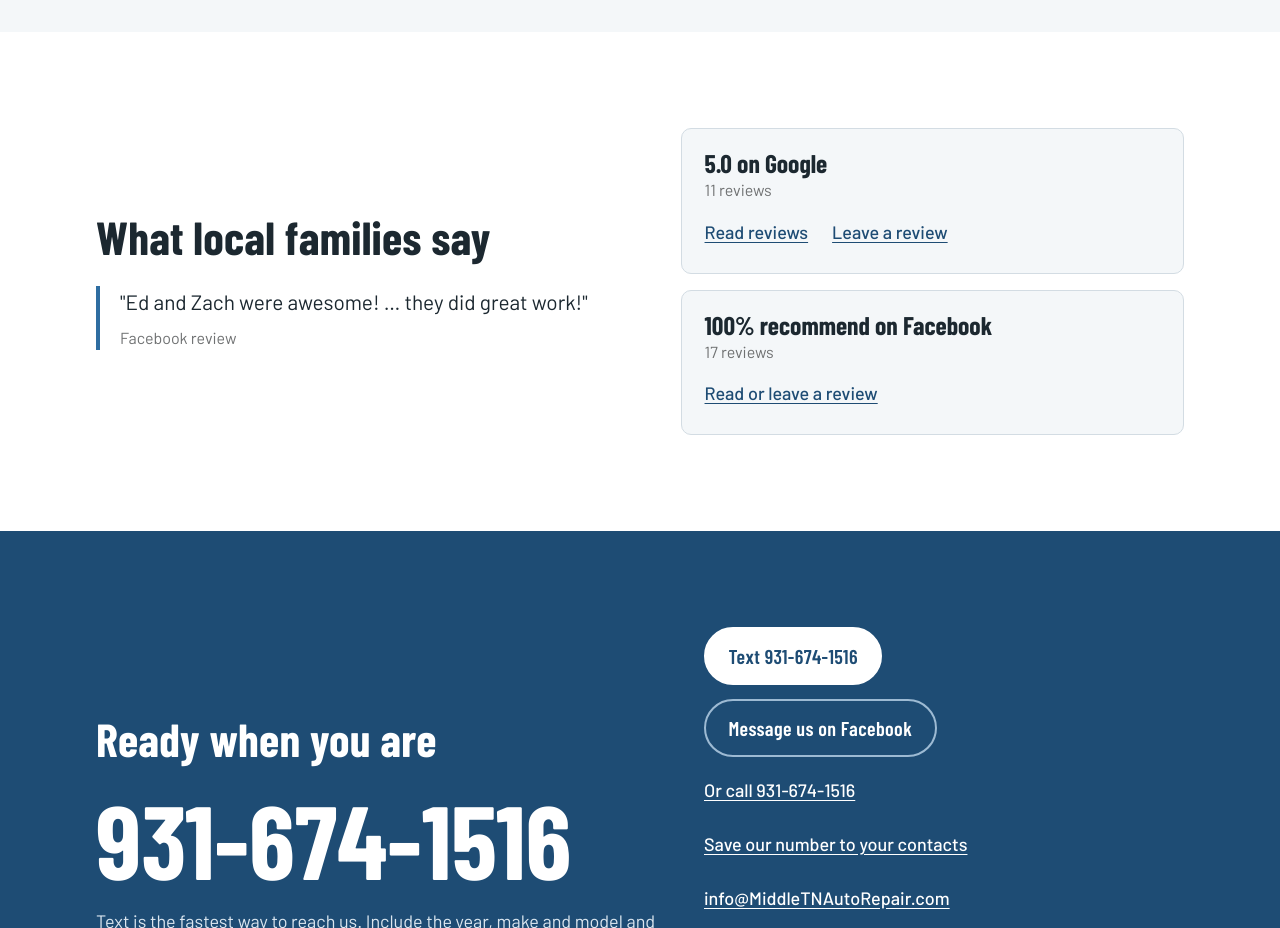
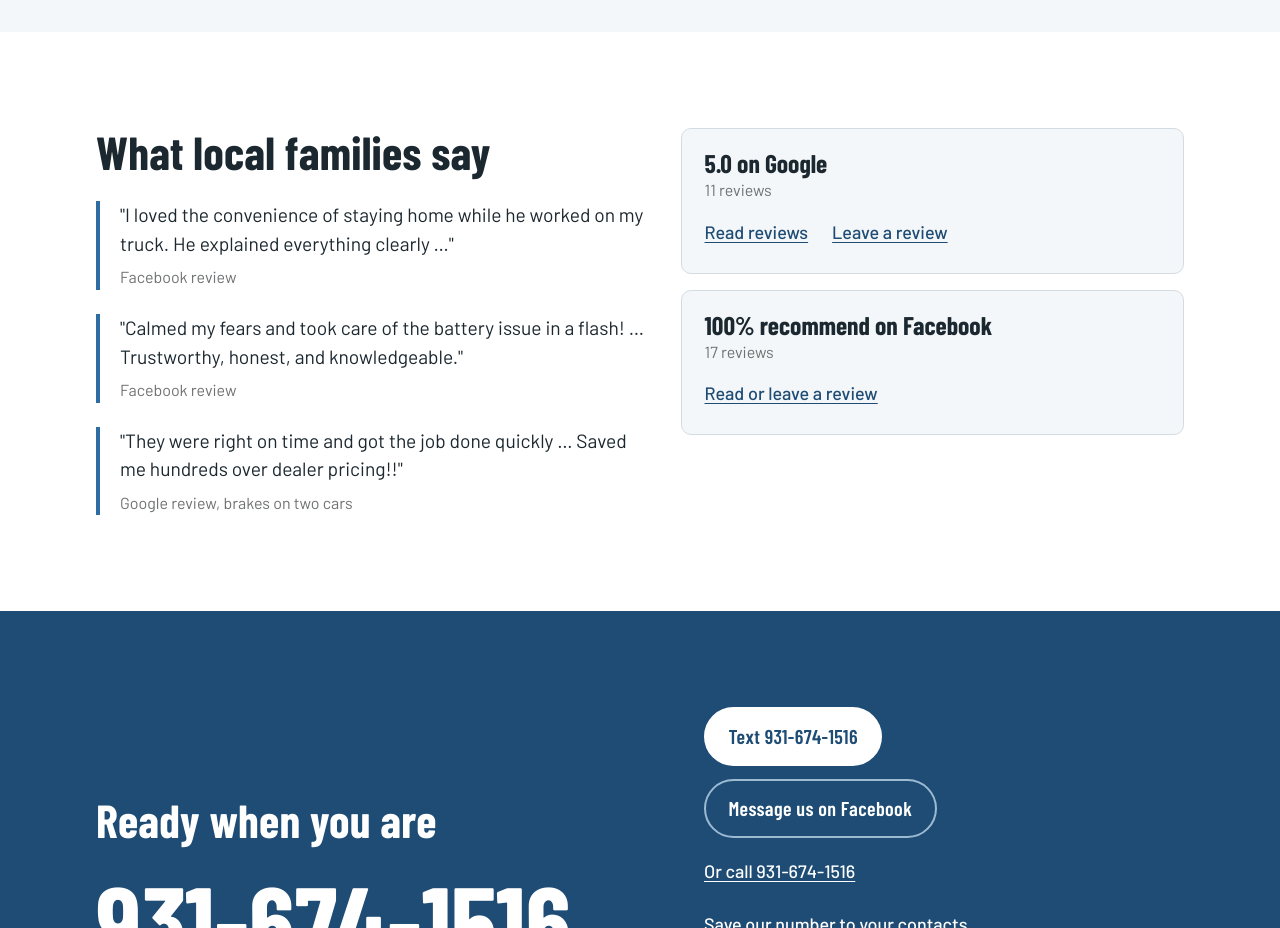
Before and after one commit to Ed-Aplications/MTNAR-Website, a plain HTML site: page index.html in a window 1280 px wide. Shown: the part 5360-6288 px from the top of the page. Drawn offline with Linux system fonts and the light colour scheme.

Commit message:
Use three customer review quotes; keep contact card line endings
- Reviews section now shows three short quotes (staying home and clear
  explanations; honest and trustworthy; on time and saved hundreds),
  credited to Facebook or Google with no reviewer names
- .gitattributes keeps mtnar.vcf byte-for-byte (vCard uses CRLF)

Co-Authored-By: Claude Opus 5.5 <noreply@anthropic.com>
Claude-Session: https://claude.ai/code/session_01UxtrNRecbKzLJjuKhSN2Kb

```diff
--- a/index.html
+++ b/index.html
@@ -317,10 +317,20 @@
       <div class="wrap reviews-inner">
         <div>
           <h2 id="reviews-title">What local families say</h2>
-          <blockquote class="quote">
-            <p>"Ed and Zach were awesome! … they did great work!"</p>
-            <footer>Facebook review</footer>
-          </blockquote>
+          <div class="quotes">
+            <blockquote class="quote">
+              <p>"I loved the convenience of staying home while he worked on my truck. He explained everything clearly …"</p>
+              <footer>Facebook review</footer>
+            </blockquote>
+            <blockquote class="quote">
+              <p>"Calmed my fears and took care of the battery issue in a flash! … Trustworthy, honest, and knowledgeable."</p>
+              <footer>Facebook review</footer>
+            </blockquote>
+            <blockquote class="quote">
+              <p>"They were right on time and got the job done quickly … Saved me hundreds over dealer pricing!!"</p>
+              <footer>Google review, brakes on two cars</footer>
+            </blockquote>
+          </div>
         </div>
         <div class="review-links">
           <div class="review-card">
--- a/styles.css
+++ b/styles.css
@@ -279,10 +279,11 @@ p { margin: 0 0 1em; }
 .reviews-inner {
   display: grid; gap: 2rem;
   grid-template-columns: minmax(0, 1.1fr) minmax(0, 1fr);
-  align-items: center;
+  align-items: start;
 }
-.quote { margin: 1.5rem 0 0; padding-left: 1.25rem; border-left: 4px solid var(--blue); }
-.quote p { font-size: 1.3rem; line-height: 1.5; max-width: 34rem; margin-bottom: 0.5rem; }
+.quotes { display: grid; gap: 1.5rem; margin-top: 1.5rem; }
+.quote { margin: 0; padding-left: 1.25rem; border-left: 4px solid var(--blue); }
+.quote p { font-size: 1.2rem; line-height: 1.5; max-width: 34rem; margin-bottom: 0.35rem; }
 .quote footer { color: var(--steel); font-size: 1rem; }
 .review-links { display: grid; gap: 1rem; }
 .review-card {
```
Also changed, not shown: 2 other files.
